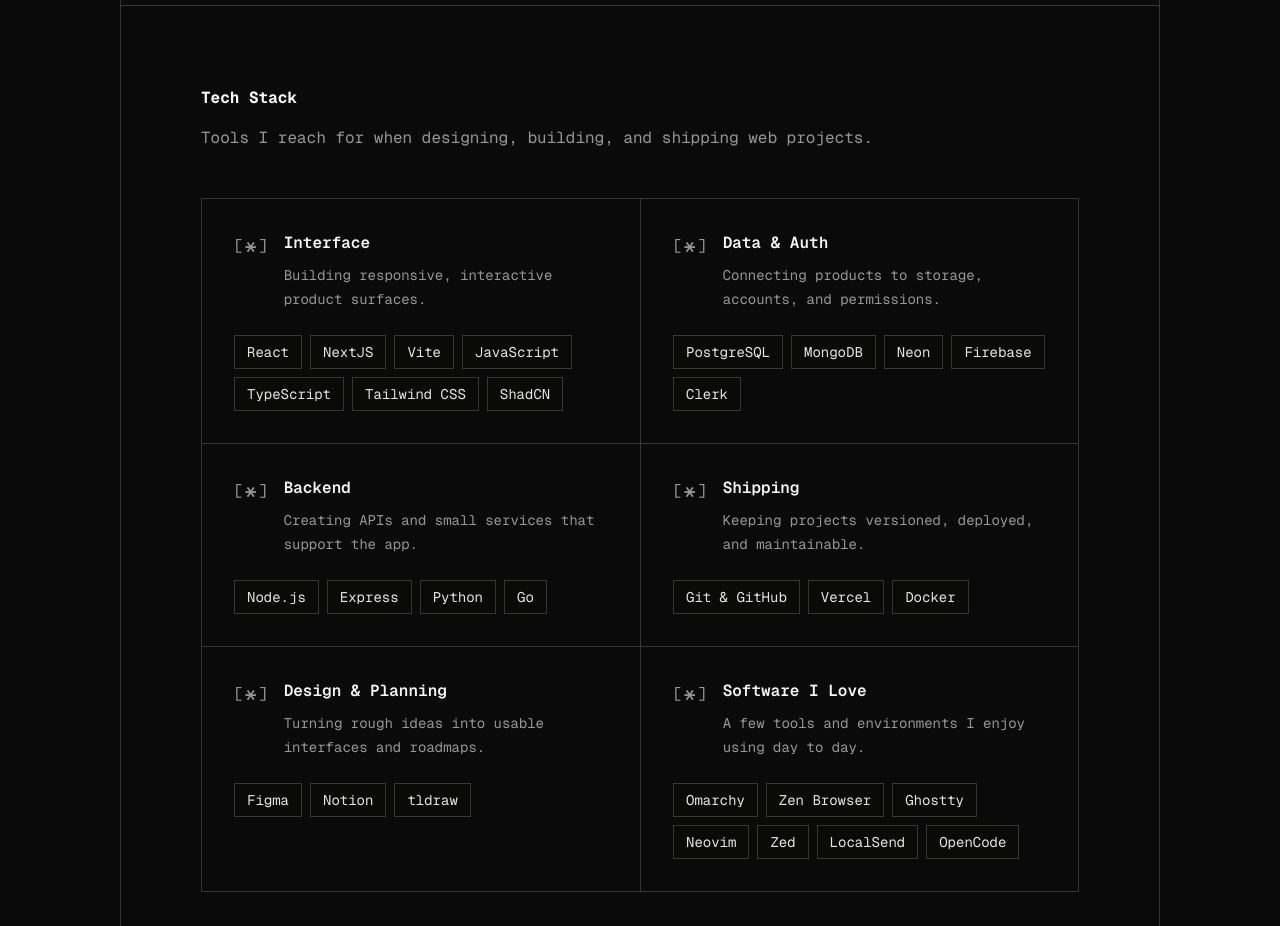
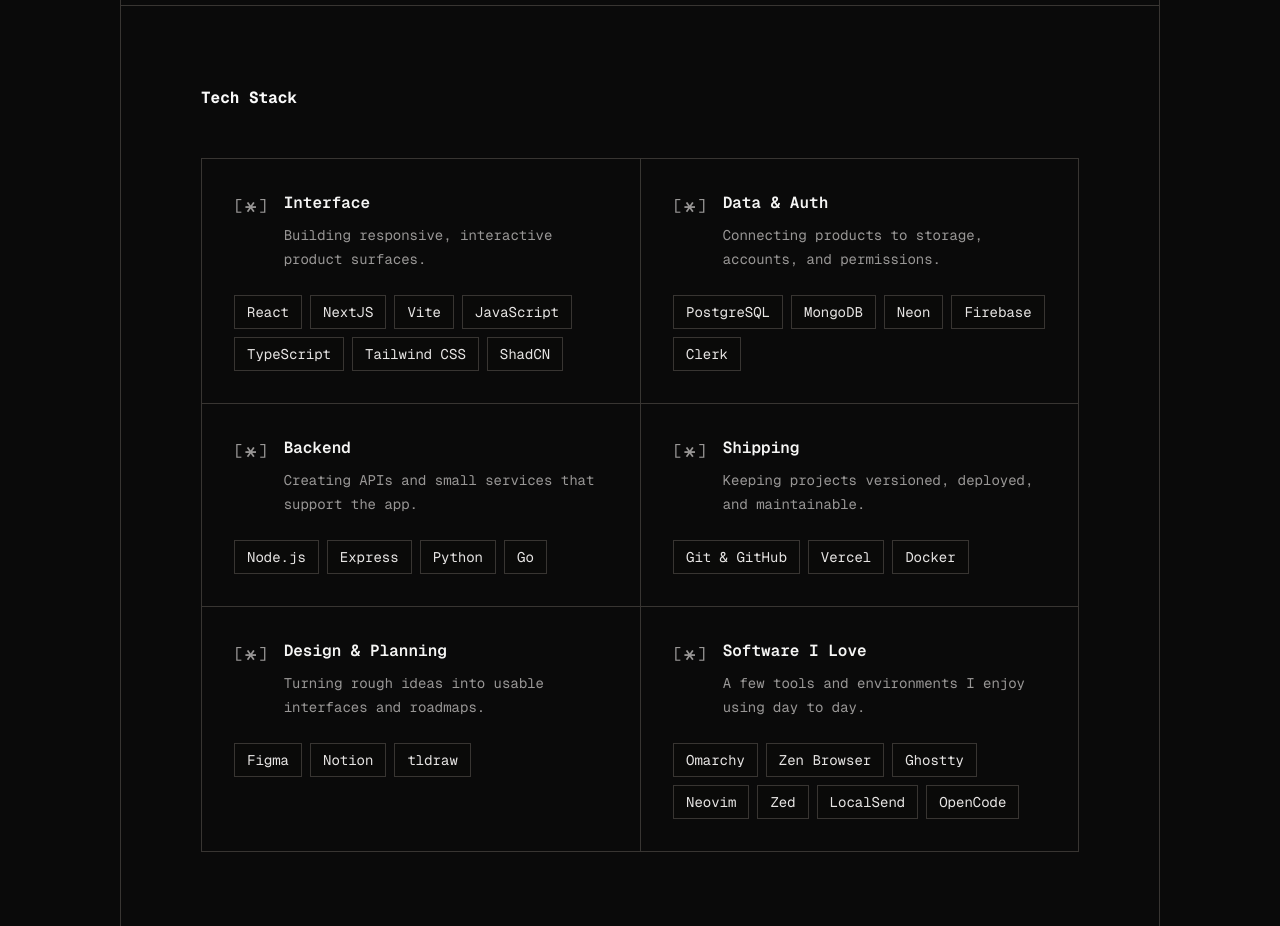
Before and after one commit to ESHAYAT102/portfolio, a React (Vite) app: page / in a window 1280 px wide. Shown: the part 1140-2066 px from the top of the page. Built offline with nearby package versions, Linux system fonts and the light colour scheme; no server answers.

Commit message:
subtitle removed

```diff
--- a/src/sections/TechStack.tsx
+++ b/src/sections/TechStack.tsx
@@ -47,10 +47,6 @@
           <div className="px-4 min-[1000px]:px-20 py-20">
             <div className="mb-12 max-w-2xl">
               <p className="font-bold">Tech Stack</p>
-              <p className="text-stone-300/70 mt-4">
-                Tools I reach for when designing, building, and shipping web
-                projects.
-              </p>
             </div>
 
             <div className="grid grid-cols-1 min-[760px]:grid-cols-2 border border-stone-600/60">
```
